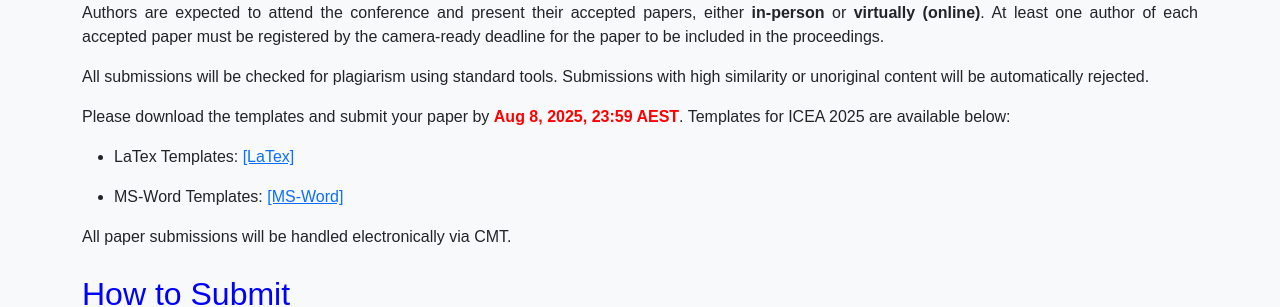
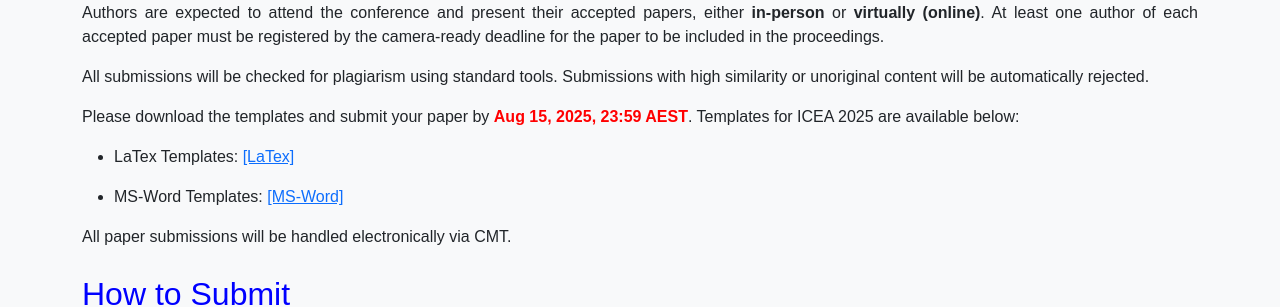
Before and after one commit to icea2025/latrobe, a Jekyll site: the page submission/index.html, which Jekyll copies as it is, in a window 1280 px wide and 1186 px high. Shown: the part 385-692 px from the top of the window. Built offline with Jekyll 4.4.1, drawn with Linux system fonts in a browser that asks for light colours.

Commit message:
Update index.html

```diff
--- a/submission/index.html
+++ b/submission/index.html
@@ -89,7 +89,7 @@
     </p>
     <p style="text-align: justify">
       Please download the templates and submit your paper by
-      <b style="color: #ff0000">Aug 8, 2025, 23:59 AEST</b>. Templates for ICEA 2025 are available below:
+      <b style="color: #ff0000">Aug 15, 2025, 23:59 AEST</b>. Templates for ICEA 2025 are available below:
     </p>
     <ul>
       <li><p>LaTex Templates: <a href="https://icea-conf.github.io/2024/template/ICEA2023_Latex_Template-r2.zip">[LaTex]</a></p></li>
```
